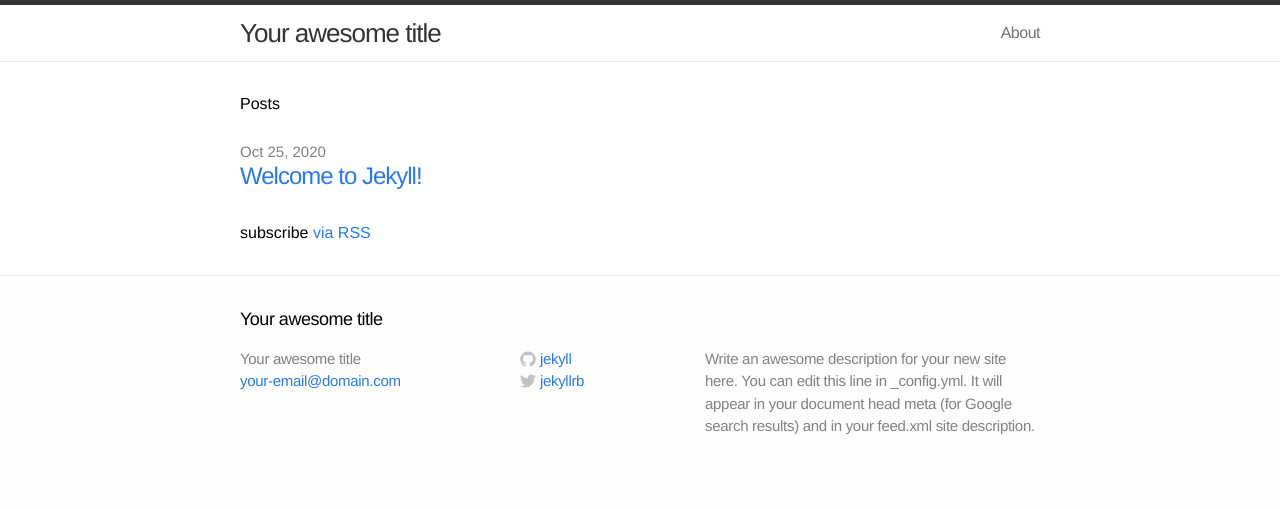
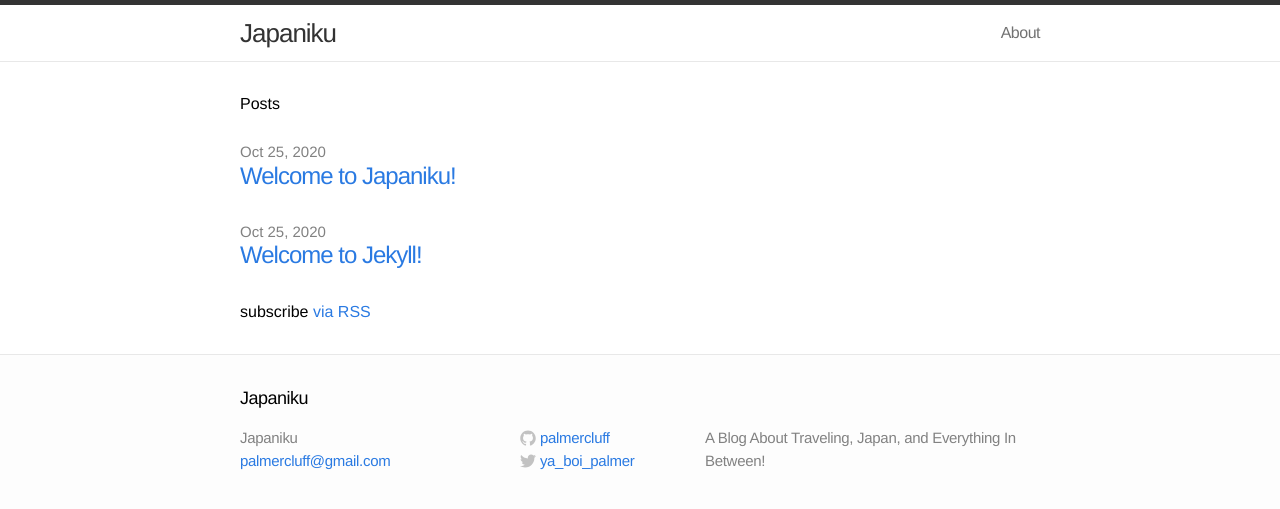
Before and after one commit to palmercluff/japaniku, a Jekyll site: the page built from japaniku-jekyll/index.html, in a window 1280 px wide. Shown: the top 509 px of the page. Built offline with Jekyll 4.4.1, drawn with Linux system fonts in a browser that asks for light colours.

```diff
--- a/japaniku-jekyll/_config.yml
+++ b/japaniku-jekyll/_config.yml
@@ -1,11 +1,11 @@
 # Site settings
-title: Your awesome title
-email: your-email@domain.com
-description: "Write an awesome description for your new site here. You can edit this line in _config.yml. It will appear in your document head meta (for Google search results) and in your feed.xml site description."
+title: Japaniku
+email: palmercluff@gmail.com
+description: "A Blog About Traveling, Japan, and Everything In Between!"
 baseurl: ""
-url: "http://yourdomain.com"
-twitter_username: jekyllrb
-github_username:  jekyll
+url: "http://japaniku.com"
+twitter_username: ya_boi_palmer
+github_username:  palmercluff
 
 # Build settings
 markdown: kramdown
```
Also changed, not shown: japaniku-jekyll/_posts/2020-10-25-welcome-to-japaniku.markdown (added, +8 -0 lines), 6 other files.
